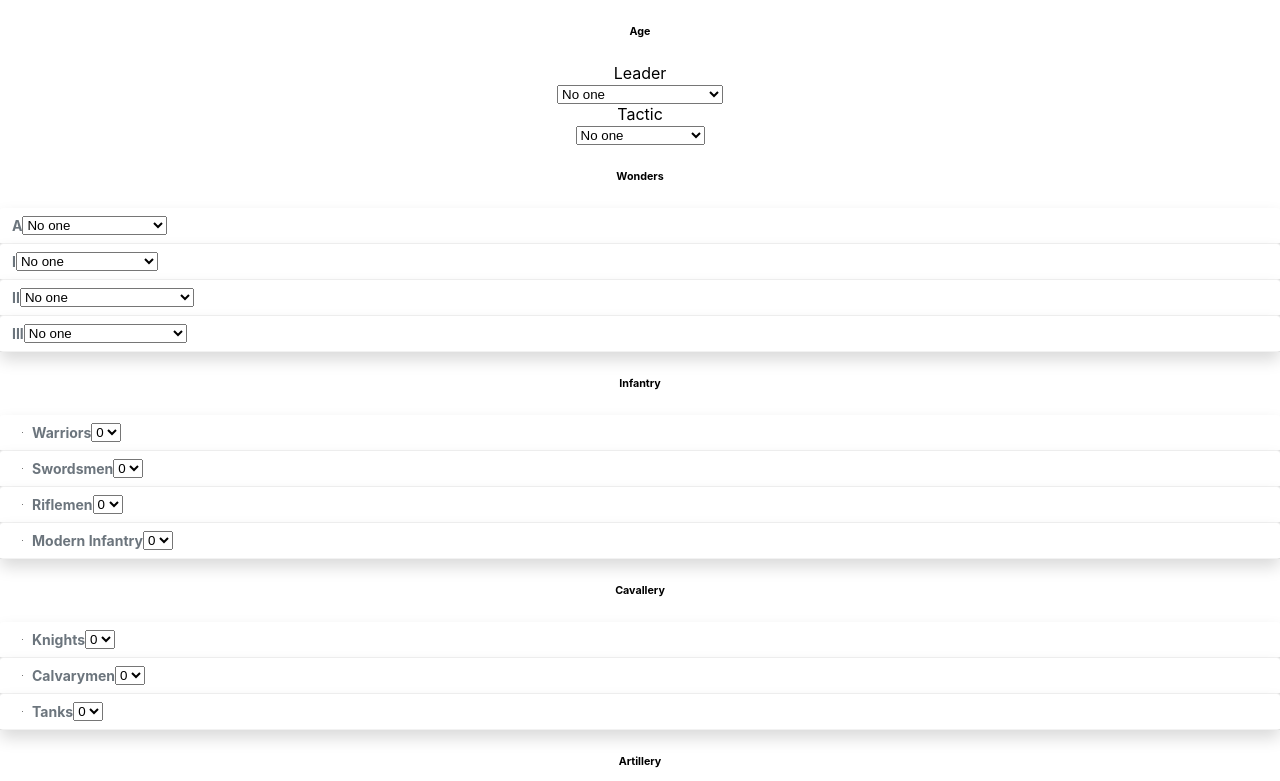
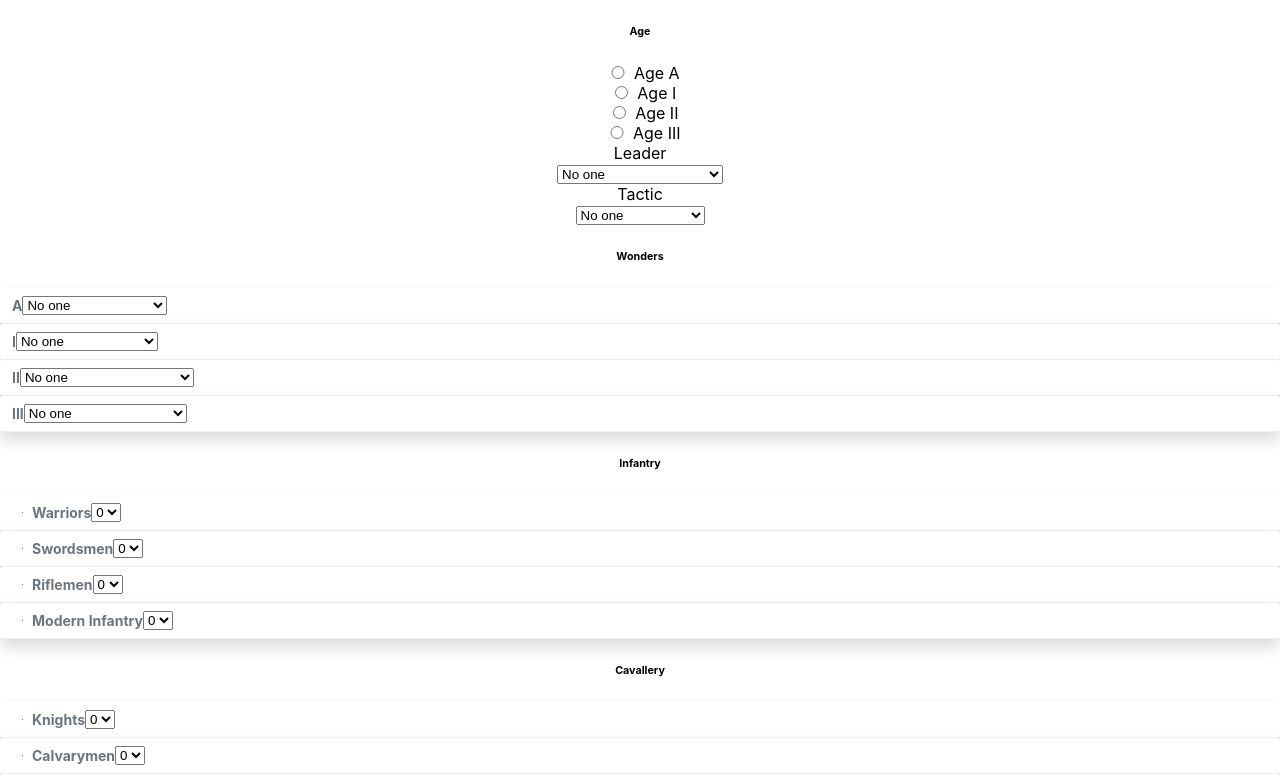
Before and after one commit to dragopi/TTA, a React (Create React App) app: page / in a window 1280 px wide. Shown: the top 781 px of the page. Built offline with nearby package versions, Linux system fonts and the light colour scheme; the HTML template or start-up script is replaced by a standard one.

Commit message:
Add FilterAge to App and Forms

```diff
--- a/src/App.tsx
+++ b/src/App.tsx
@@ -1,7 +1,7 @@
 import React from 'react';
 import logo from './logo.svg';
 import './App.css';
-import { CardItem, CardWithToken, FilterCategory, FilterLeaders, FilterTactics, FilterWonder } from './TTAUI';
+import { CardItem, CardWithToken, FilterAge, FilterCategory, FilterLeaders, FilterTactics, FilterWonder } from './TTAUI';
 import { Form } from "./Forms";
 
 function App() {
@@ -16,6 +16,7 @@ function App() {
         <div className="row">
             <div className="col">
               <h6>Age</h6>
+              <FilterAge />
             </div>
             <div className="col">
               <FilterLeaders />
--- a/src/Forms.tsx
+++ b/src/Forms.tsx
@@ -69,6 +69,9 @@ function CalculateScene(values: IValues)
     Urbans: [],
     Tactic: null
   };
+
+  if (values["age"])
+    s.Age = values["age"];
 
   if (values["leader"])
     s.Leader = {
```
